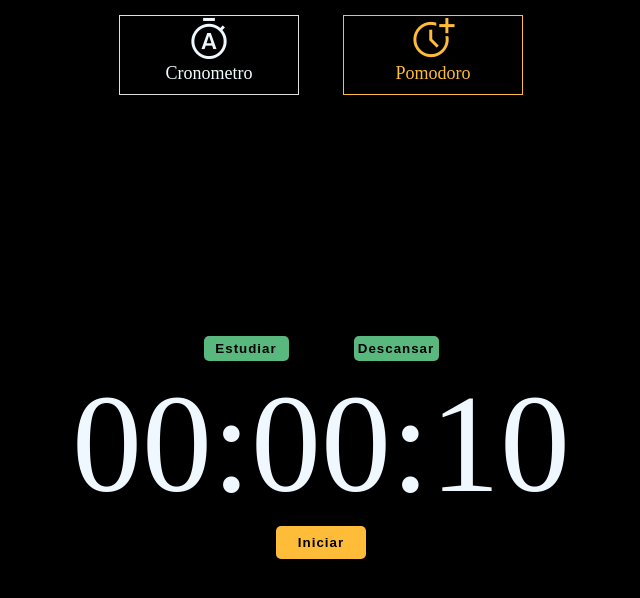
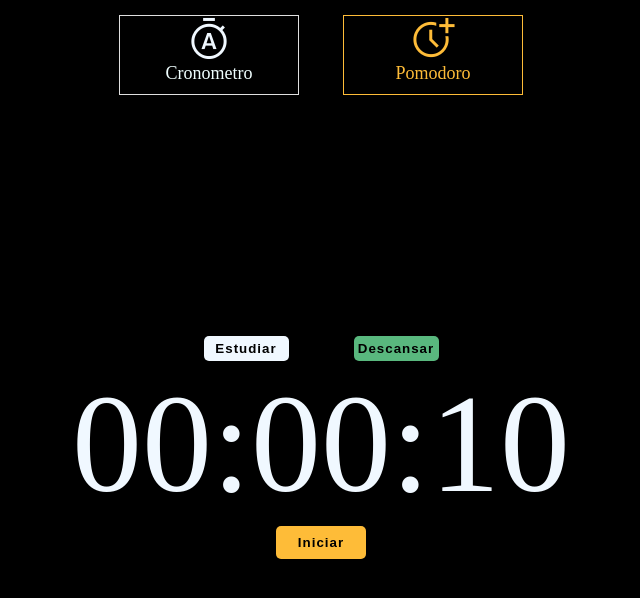
Before and after one commit to alexanderJava8/appStudyF, a plain HTML site: page html/relojPomodoro.html in a window 1280 px wide. Both pictures are taken after a click on the button "Estudiar". Shown: the whole page, without its empty margins (319-959 px from the left). Drawn offline with nearby package versions, Linux system fonts and the light colour scheme.

Commit message:
ya se sabe el boton si es el de descanso o el de estudiar

```diff
--- a/css/reloj.css
+++ b/css/reloj.css
@@ -136,3 +136,20 @@ body {
   display: flex;
   justify-content: space-around;
 }
+
+/*esta clase es la que colocare cuando este sobre el boton estudiar o
+descansar.
+Eliminar luego.
+*/
+.boton-escogido {
+  border: none;
+  border-radius: 5px;
+  margin: 2px;
+  cursor: pointer;
+  transition: all 0.1s;
+  letter-spacing: 1px;
+  background-color: aliceblue;
+  height: 25px;
+  font-weight: 600;
+  width: 85px;
+}
--- a/javascript/relojPomodoro.js
+++ b/javascript/relojPomodoro.js
@@ -108,20 +108,32 @@ contenedorBotonesPomodoro.addEventListener("click", (evento) => {
 })
 
 const mostrarPomodor = () => {
+    document.getElementById("boton-descanso").classList.remove("boton-escogido")
+    document.getElementById("boton-descanso").classList.add("btn")
+
     contenedor.innerHTML = `
     <p id="tiempo-cronometro">00:00:10</p>
     <div class="botons-container">
         <button class="start-btn btn" id="iniciar">Iniciar</button>
     </div>`
+
+    document.getElementById("boton-pomodoro").classList.add("boton-escogido")
+    document.getElementById("boton-pomodoro").classList.remove("btn")
     botonesParaIniciar()
 }
 
 const mostrarDescanso = () => {
+    document.getElementById("boton-pomodoro").classList.remove("boton-escogido")
+    document.getElementById("boton-pomodoro").classList.add("btn")
+
     contenedor.innerHTML = `
     <p id="tiempo-cronometro">00:00:05</p>
     <div class="botons-container">
         <button class="start-btn btn" id="iniciar">Iniciar</button>
     </div>`
+
+    document.getElementById("boton-descanso").classList.add("boton-escogido")
+    document.getElementById("boton-descanso").classList.remove("btn")
     botonesParaIniciar()
 }
 
```
